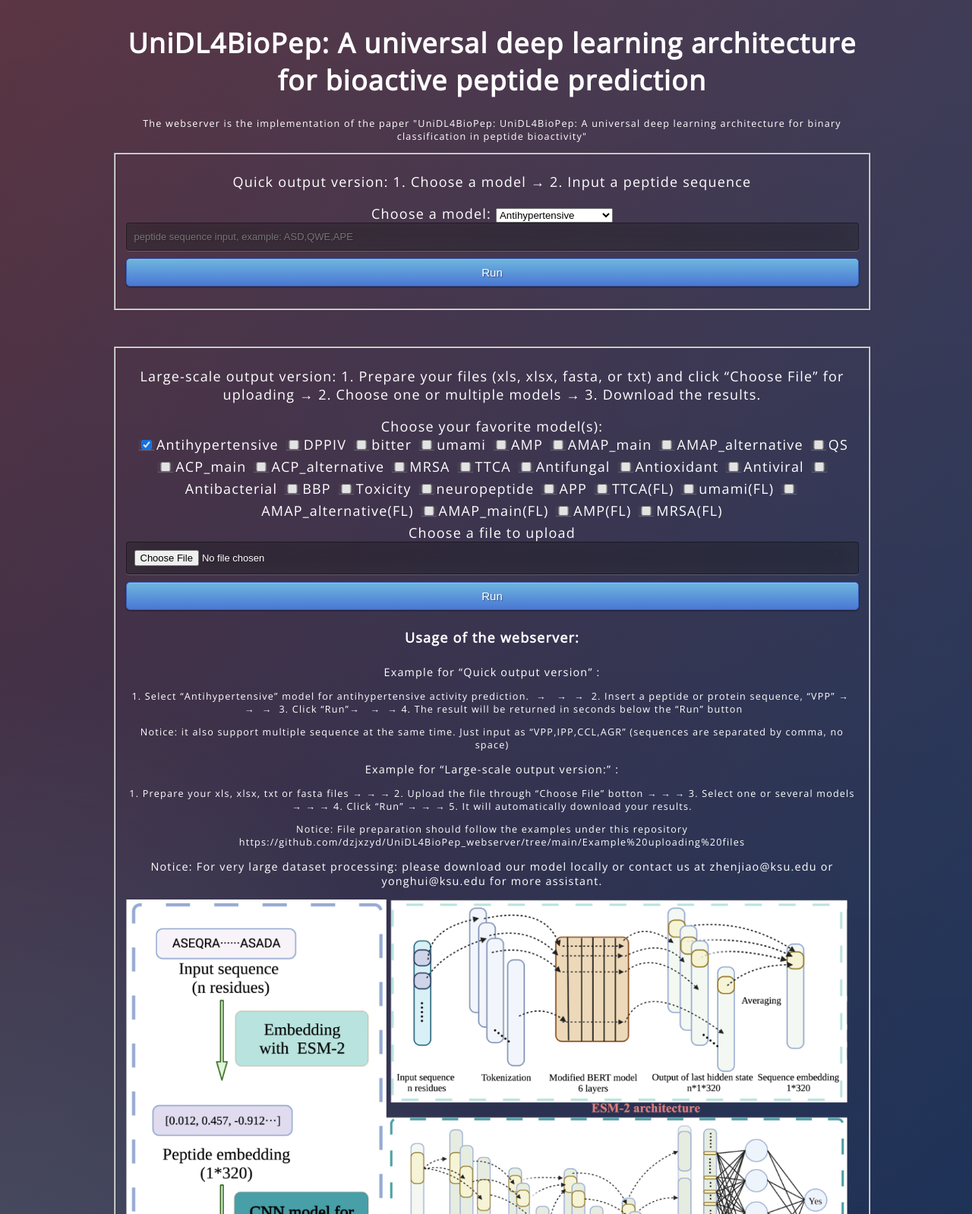
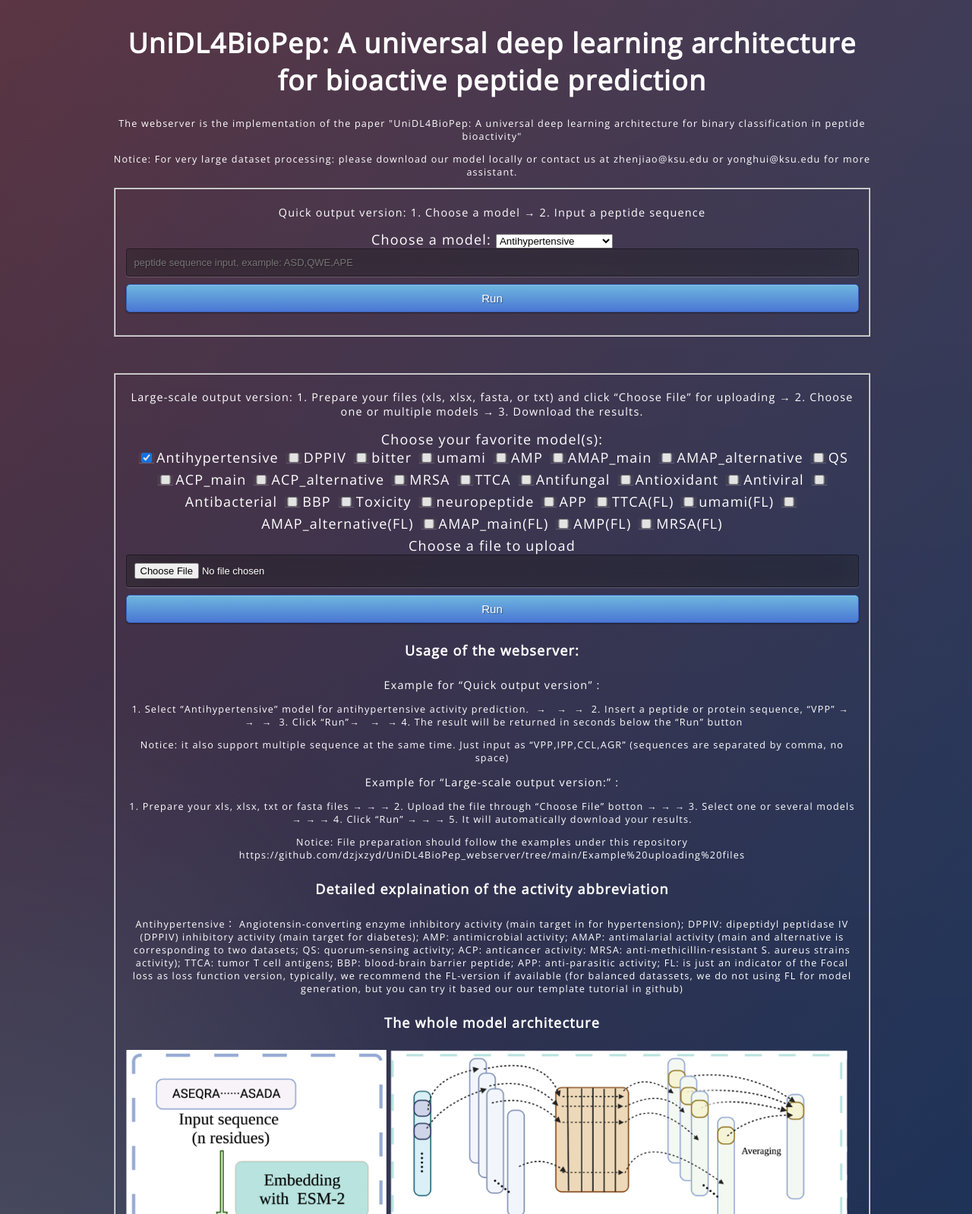
Before and after one commit to dzjxzyd/UniDL4BioPep_web_server, a Flask app: page / in a window 1280 px wide. Shown: the top 1598 px of the page at 76% size. Run offline with Flask 2, Linux system fonts and the light colour scheme; some web fonts are replaced.

Commit message:
Update index.html

```diff
--- a/templates/index.html
+++ b/templates/index.html
@@ -24,9 +24,10 @@
 <body>
     <div class="content">
         <h1>UniDL4BioPep: A universal deep learning architecture for bioactive peptide prediction</h1>
-        <p style="font-size:70%">The webserver is the implementation of the paper "UniDL4BioPep: UniDL4BioPep: A universal deep learning architecture for binary classification in peptide bioactivity"</p>
-        <fieldset>
-        <p>Quick output version: 1. Choose a model  → 2. Input a peptide sequence</p>
+        <p style="font-size:70%">The webserver is the implementation of the paper "UniDL4BioPep: A universal deep learning architecture for binary classification in peptide bioactivity"</p>
+        <p style="font-size:70%">Notice: For very large dataset processing: please download our model locally or contact us at zhenjiao@ksu.edu or yonghui@ksu.edu for more assistant.  </p>
+	<fieldset>
+        <p style="font-size:80%">Quick output version: 1. Choose a model  → 2. Input a peptide sequence</p>
         <form action="{{url_for('predict')}}" method="post">
             <label for="Model selection">Choose a model:</label>
             <select name="Model_selection" id="model2" required="required">
@@ -67,7 +68,7 @@
         <br/>
         <br/>
         <fieldset>
-        <p>Large-scale output version: 1. Prepare your files (xls, xlsx, fasta, or txt) and click “Choose File” for uploading → 2. Choose one or multiple models  → 3. Download the results.</p>
+        <p style="font-size:80%">Large-scale output version: 1. Prepare your files (xls, xlsx, fasta, or txt) and click “Choose File” for uploading → 2. Choose one or multiple models  → 3. Download the results.</p>
         <form action="{{url_for('pred_with_file')}}" method="post" enctype = "multipart/form-data">
             <label for="Model_selection">Choose your favorite model(s):</label> <br/>
                 <label><input type="checkbox" name="Model_selection" value="1" checked>Antihypertensive</label>
@@ -110,7 +111,9 @@
           <p style="font-size:80%"> Example for “Large-scale output version:” : </p>
           <p style="font-size:70%">1. Prepare your xls, xlsx, txt or fasta files  →  →  → 2. Upload the file through “Choose File” botton  →   →  → 3. Select one or several models →   →  → 4. Click “Run” →   →  → 5. It will automatically download your results. </p>
           <p style="font-size:70%">Notice: File preparation should follow the examples under this repository https://github.com/dzjxzyd/UniDL4BioPep_webserver/tree/main/Example%20uploading%20files </p>
-          <p style="font-size:80%">Notice: For very large dataset processing: please download our model locally or contact us at zhenjiao@ksu.edu or yonghui@ksu.edu for more assistant.  </p>
+          <h4>Detailed explaination of the activity abbreviation</h4>
+	  <p style="font-size:70%"> Antihypertensive： Angiotensin-converting enzyme inhibitory activity (main target in for hypertension); DPPIV: dipeptidyl peptidase IV (DPPIV) inhibitory activity (main target for diabetes); AMP: antimicrobial activity; AMAP: antimalarial activity (main and alternative is corresponding to two datasets; QS: quorum-sensing activity; ACP: anticancer activity: MRSA: anti-methicillin-resistant S. aureus strains activity); TTCA: tumor T cell antigens; BBP: blood-brain barrier peptide; APP: anti-parasitic activity; FL: is just an indicator of the Focal loss as loss function version, typically, we recommend the FL-version if available (for balanced datassets, we do not using FL for model generation, but you can try it based our our template tutorial in github) </p>
+	  <h4>The whole model architecture</h4>
           <img src="static/css/Whole architecture.png" alt="Whole architecture" width="950" height="650" style="float:left">
       </div>
   </body>
```
